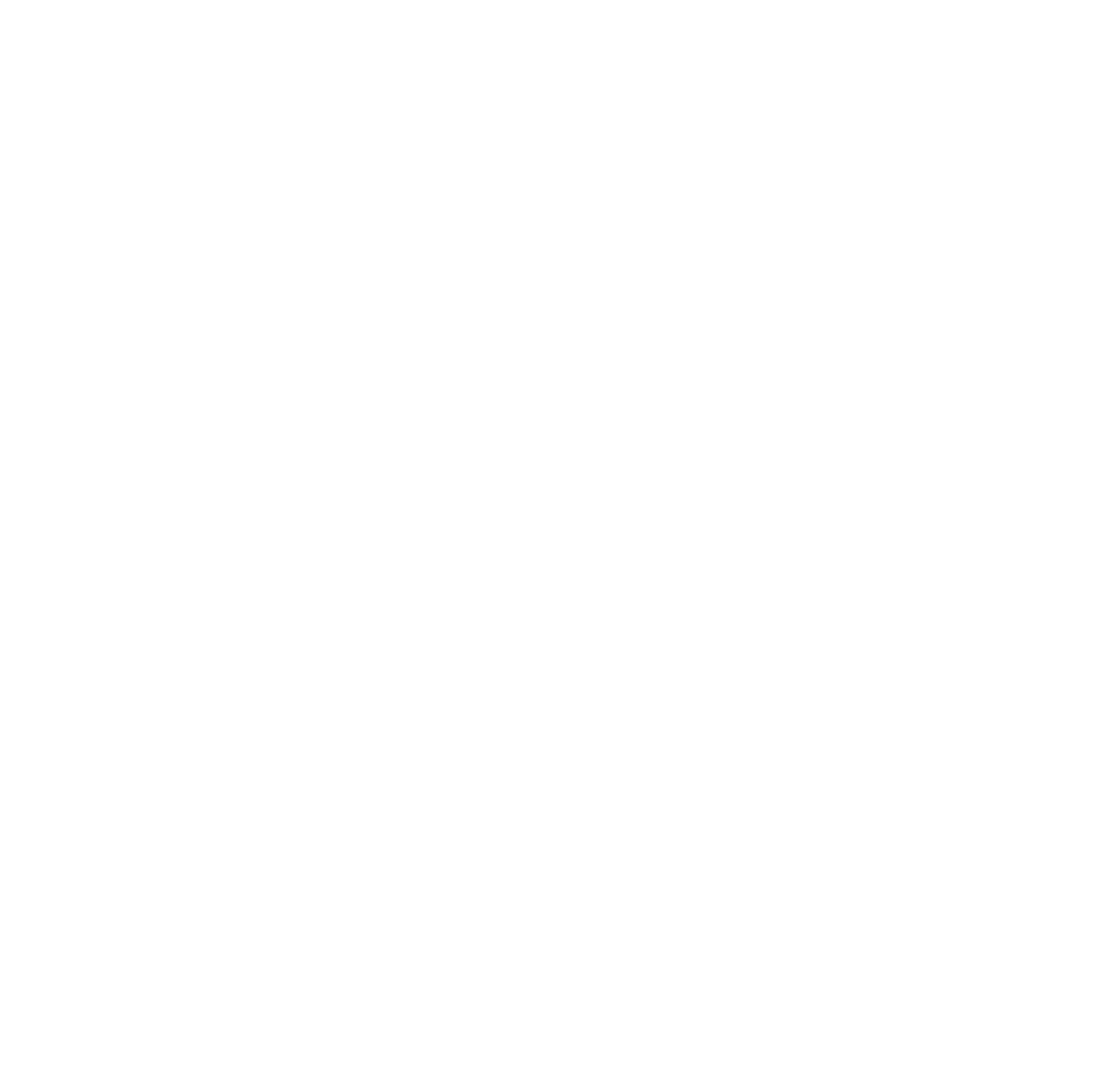
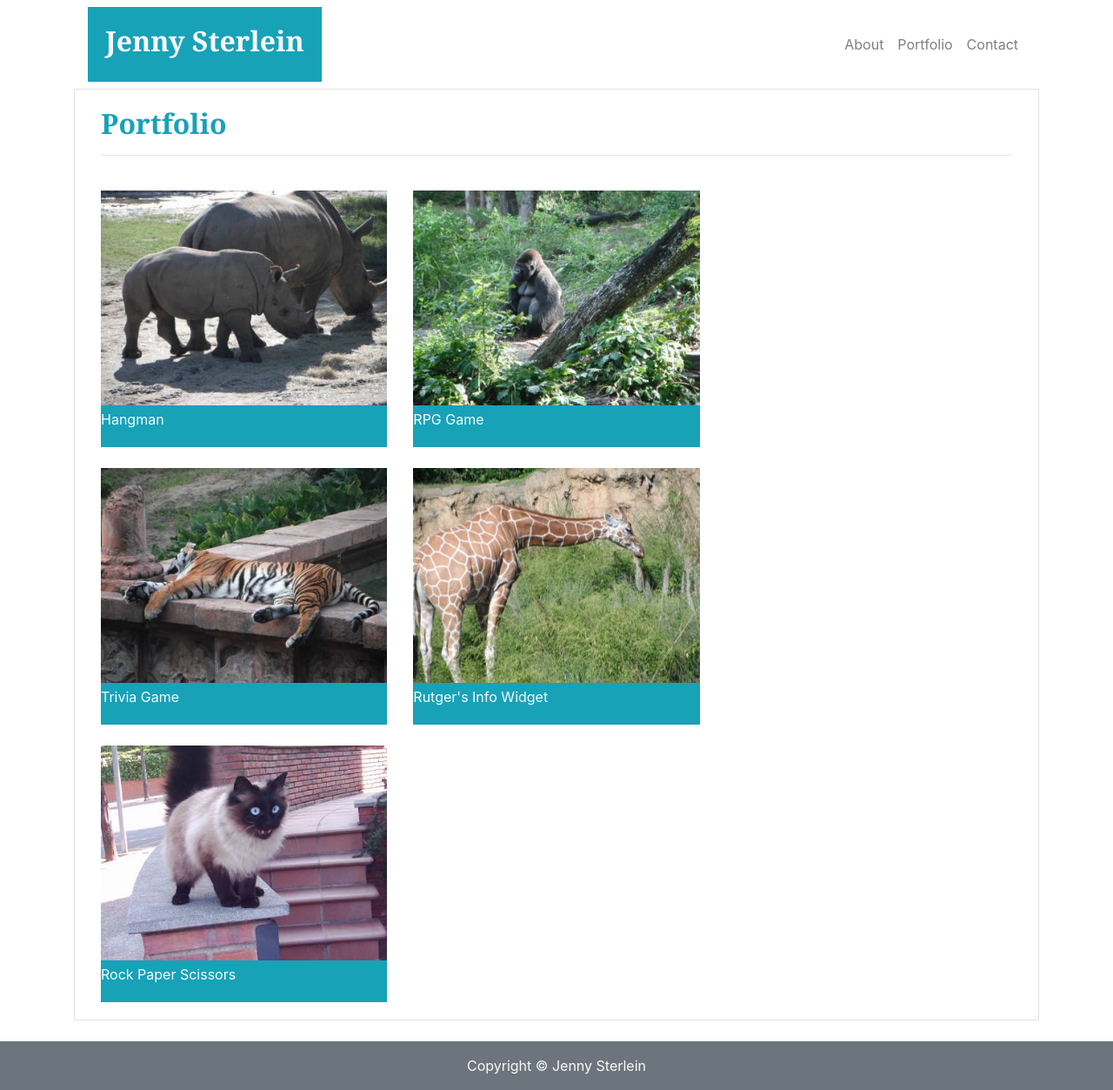
Before and after one commit to jenerationx/Bootstrap-Portfolio, a plain HTML site: page portfolio.html in a window 1280 px wide. Shown: the whole page at 87% size. Before the commit the page ends 800 px from the top, so only its background shows below. Drawn offline with nearby package versions, Linux system fonts and the light colour scheme.

Commit message:
navbar fix

```diff
--- a/contact.html
+++ b/contact.html
@@ -6,6 +6,8 @@
   <title>Contact | Jenny</title>
   <link rel="stylesheet" href="https://stackpath.bootstrapcdn.com/bootstrap/4.2.1/css/bootstrap.min.css" integrity="sha384-GJzZqFGwb1QTTN6wy59ffF1BuGJpLSa9DkKMp0DgiMDm4iYMj70gZWKYbI706tWS" crossorigin="anonymous">
   <link rel="stylesheet" type= "text/css" href="style.css">
+  <script src="https://ajax.googleapis.com/ajax/libs/jquery/3.3.1/jquery.min.js"></script>
+  <script src="https://maxcdn.bootstrapcdn.com/bootstrap/3.4.0/js/bootstrap.min.js"></script>
 </head>
 
 <body>
@@ -55,7 +57,12 @@
             <div class="form-group">
                 <label for="comment">Message:</label>
                 <textarea class="form-control" rows="5" id="comment"></textarea>
+
             </form>
+            <br>
+            <div>
+                <button type="button" class="btn btn-info">Submit</button>
+            </div>
         </div>
       </div>
 
--- a/portfolio.html
+++ b/portfolio.html
@@ -0,0 +1,104 @@
+<!doctype html>
+<html lang="en-us">
+
+<head>
+  <meta charset="UTF-8">
+  <meta name="viewport" content="width=device-width, initial-scale=1">
+  <title>About | Jenny</title>
+  <link rel="stylesheet" href="https://stackpath.bootstrapcdn.com/bootstrap/4.2.1/css/bootstrap.min.css" integrity="sha384-GJzZqFGwb1QTTN6wy59ffF1BuGJpLSa9DkKMp0DgiMDm4iYMj70gZWKYbI706tWS" crossorigin="anonymous">
+  <link rel="stylesheet" type= "text/css" href="style.css">
+  <script src="https://ajax.googleapis.com/ajax/libs/jquery/3.3.1/jquery.min.js"></script>
+  <script src="https://maxcdn.bootstrapcdn.com/bootstrap/3.4.0/js/bootstrap.min.js"></script>
+
+</head>
+
+<body>
+  <div class="container">
+    <div class="page-header">
+      <div class="row">
+        <div class="col-sm-12">
+          <nav class="navbar navbar-expand-lg navbar-light bg-white">
+            <a class="navbar-brand text-light bg-info" href="index.html"><h2>Jenny Sterlein</h2></a>
+            <button class="navbar-toggler" type="button" data-toggle="collapse" data-target="#navbarNavAltMarkup" aria-controls="navbarNavAltMarkup" aria-expanded="false" aria-label="Toggle navigation">
+              <span class="navbar-toggler-icon"></span>
+            </button>
+            <div class="collapse navbar-collapse" id="navbarNavAltMarkup">
+              <div class="navbar-nav ml-auto">
+                <a class="nav-item nav-link" href="index.html">About</a>
+                <a class="nav-item nav-link" href="portfolio.html">Portfolio</a>
+                <a class="nav-item nav-link" href="contact.html">Contact</a>
+              </div>
+            </nav>
+          </div>
+        </div>
+      </div>
+    </div>
+  </div>
+
+  <div id="main-container" class="container">
+    <section class="main-section border">
+      <div class="row">
+        <div class="col-sm-12 text-info">
+          <h2>Portfolio</h2>
+          <hr>
+          <br>
+          <div class="row">
+              <div class="col-md-4">
+                <div class="thumbnail">
+                  <a href="/Assets/images/animals1.jpg">
+                      <img src="Assets/images/animals1.jpg" class = "img-responsive" alt="Animals2" style="width:100%">
+                      <div class="caption bg-info text-light py-1">
+                          <p>Hangman</p>
+                    </div>
+                  </a>
+                  <br>
+                  <a href="/Assets/images/animals3.jpg">
+                      <img src="Assets/images/animals3.jpg" class = "img-responsive" alt="Animals2" style="width:100%">
+                      <div class="caption bg-info text-light py-1">
+                          <p>Trivia Game</p>
+                    </div>
+                  </a>
+                  <br>
+                  <a href="/Assets/images/animals5.jpg">
+                    <img src="Assets/images/animals5.jpg" class = "img-responsive" alt="Animals2" style="width:100%">
+                    <div class="caption bg-info text-light py-1">
+                        <p>Rock Paper Scissors</p>
+                  </div>
+                </a>
+              </div>
+                </div>
+                <div class="col-md-4">
+                  <div class="thumbnail">
+                    <a href="/Assets/images/animals2.jpg">
+                      <img src="Assets/images/animals2.jpg" class = "img-responsive" alt="Animals2" style="width:100%">
+                      <div class="caption bg-info text-light py-1">
+                          <p>RPG Game</p>
+                      </div>
+                    </a>
+                    <br>
+                    <a href="/Assets/images/animals4.jpg">
+                      <img src="Assets/images/animals4.jpg" class = "img-responsive" alt="Animals2" style="width:100%">
+                      <div class="caption bg-info text-light py-1">
+                        <p>Rutger's Info Widget</p>
+                      </div>
+                  </div>
+                </div>
+              </div>
+          </div>
+        </div>
+      </div>
+    </section>
+  </div>
+
+  <br>
+
+  <div class="footer text-light">
+    <div class="bg-secondary navbar navbar-fixed-bottom">
+      <div class="mx-auto py-2">
+        Copyright &copy; Jenny Sterlein
+      </div>
+    </div>
+  </div>
+</body>
+
+</html>
--- a/style.css
+++ b/style.css
@@ -7,5 +7,4 @@ h1, h2 {
 }
 .main-section {
         padding: 20px 30px;
-        overflow: auto;
     }
```
Also changed, not shown: index.html (+9 -10 lines), 1 other file.
